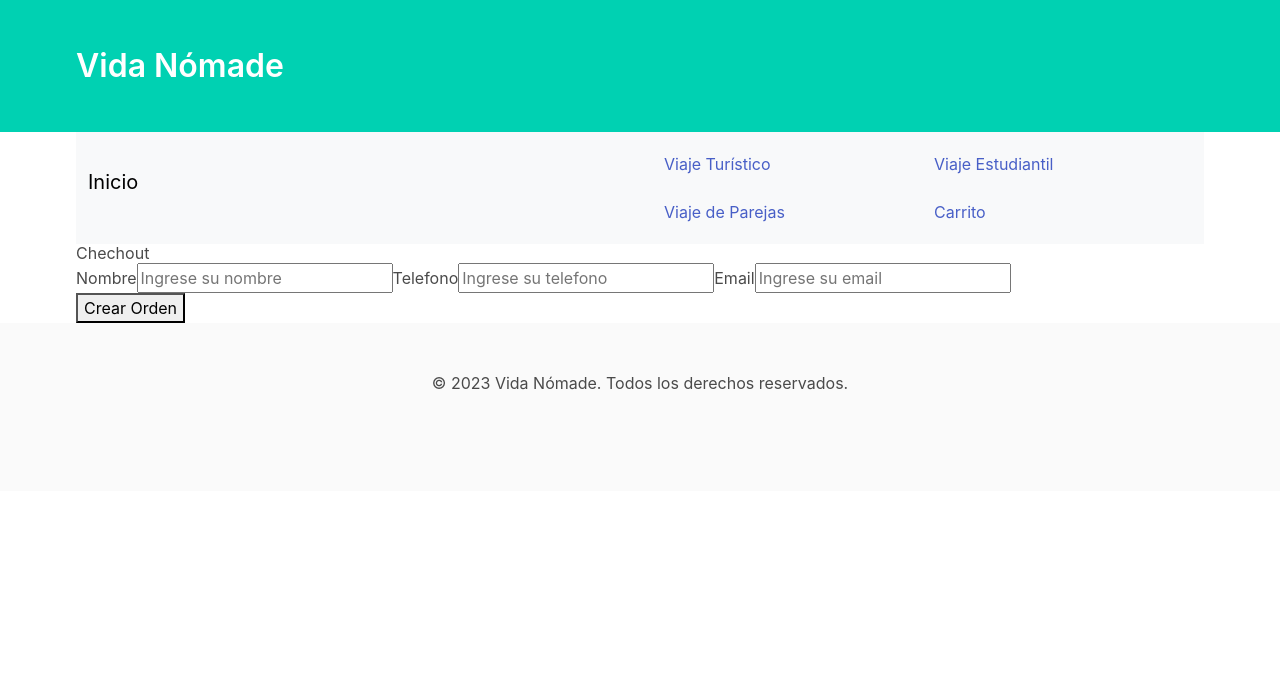
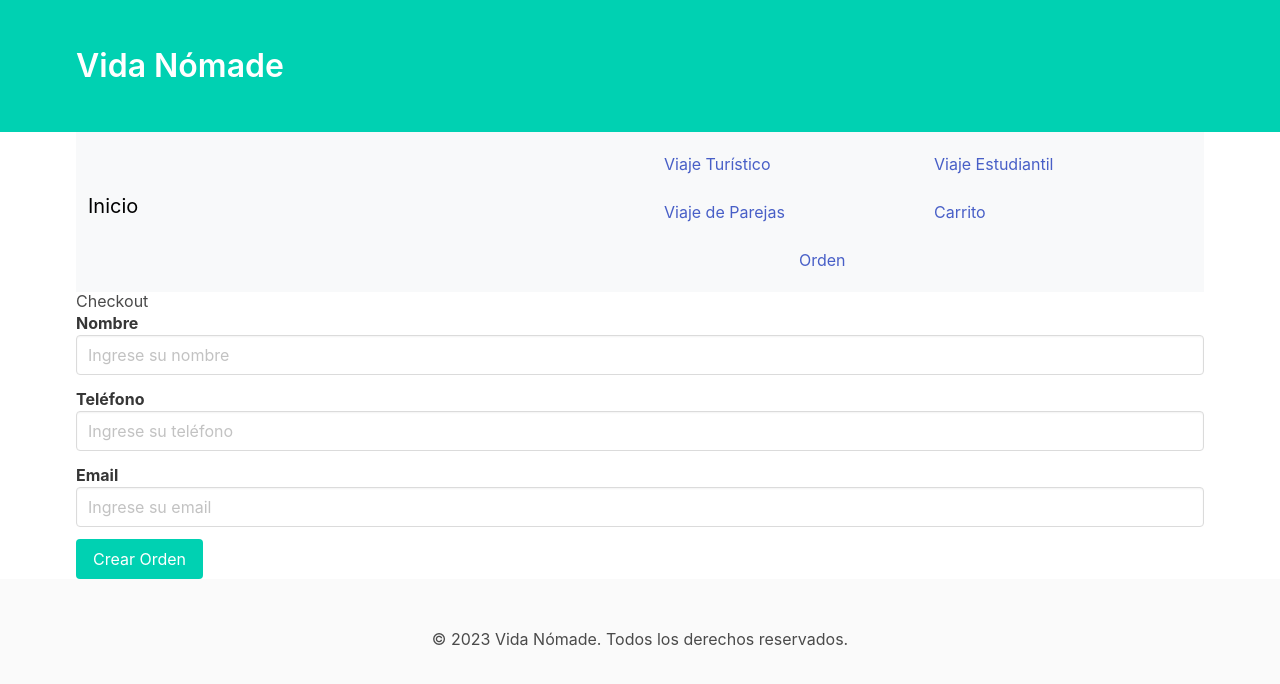
Before and after one commit to Fiorella-Becchi/proyecto-react, a React (Create React App) app: page /checkout in a window 1280 px wide. Shown: the top 684 px of the page. Built offline with nearby package versions, Linux system fonts and the light colour scheme.

Commit message:
Estilos Formulario

```diff
--- a/src/components/Checkout/Checkout.js
+++ b/src/components/Checkout/Checkout.js
@@ -66,7 +66,7 @@ if (orderId) {
 }
 return (
     <div>
-        <h1>Chechout</h1>
+        <h1>Checkout</h1>
         <CheckoutForm onConfirm={createOrder} />
     </div>
 );
--- a/src/components/CheckoutForm/CheckoutForm.js
+++ b/src/components/CheckoutForm/CheckoutForm.js
@@ -1,67 +1,78 @@
-import './CheckoutForm.css';
-import { useState } from 'react';
+import React, { useState } from 'react';
 import { useForm } from 'react-hook-form';
+import 'bulma/css/bulma.css';
 
 const CheckoutForm = ({ onConfirm }) => {
-    const [name, setName] = useState('')
-    const [phone, setPhone] = useState('')
-    const [email, setEmail] = useState('')
+    const [name, setName] = useState('');
+    const [phone, setPhone] = useState('');
+    const [email, setEmail] = useState('');
 
     const handleConfirm = (event) => {
-        event.preventDefault()
+        event.preventDefault();
 
         const userData = {
-            name, phone, email
-        }
-        onConfirm(userData)
-    }
+            name,
+            phone,
+            email,
+        };
+        onConfirm(userData);
+    };
+
     return (
         <div className='Container'>
             <form onSubmit={handleConfirm} className='Form'>
-                <label className='Label'>
+                <div className='field'>
+                    <label className='label'>
                         Nombre
+                        <div className='control'>
                             <input
-                        className='Input'
+                                className='input'
                                 type='text'
                                 value={name}
                                 onChange={({ target }) => setName(target.value)}
                                 placeholder='Ingrese su nombre'
                             />
+                        </div>
                     </label>
-                <label className='Label'>
-                    Telefono
+                </div>
+                <div className='field'>
+                    <label className='label'>
+                        Teléfono
+                        <div className='control'>
                             <input
-                        className='Input'
+                                className='input'
                                 type='text'
                                 value={phone}
                                 onChange={({ target }) => setPhone(target.value)}
-                        placeholder='Ingrese su telefono'
+                                placeholder='Ingrese su teléfono'
                             />
+                        </div>
                     </label>
-                <label className='Label'>
+                </div>
+                <div className='field'>
+                    <label className='label'>
                         Email
+                        <div className='control'>
                             <input
-                        className='Input'
+                                className='input'
                                 type='email'
                                 value={email}
                                 onChange={({ target }) => setEmail(target.value)}
                                 placeholder='Ingrese su email'
                             />
+                        </div>
                     </label>
-                <div className='Label'>
-                    <button type='submit' className='Button'>Crear Orden</button>
+                </div>
+                <div className='field'>
+                    <div className='control'>
+                        <button type='submit' className='button is-primary'>
+                            Crear Orden
+                        </button>
+                    </div>
                 </div>
             </form>
+        </div>
+    );
+};
 
-        </div>
-    )
-}
-
-
-
-
-
-
-
-
-export default CheckoutForm
+export default CheckoutForm;
--- a/src/components/NavBar/navbar.js
+++ b/src/components/NavBar/navbar.js
@@ -27,7 +27,9 @@ const NavBar = () => {
                         </div>
                         <div className="column is-12-mobile is-6-tablet">
                             <NavLink to={'/cart'} className={({ isActive }) => isActive ? 'ActiveOption' : "Option"}>Carrito</NavLink>
-
+                        </div>
+                        <div className="column is-12-mobile is-6-tablet">
+                            <NavLink to={'/checkout'} className={({ isActive }) => isActive ? 'ActiveOption' : "Option"}>Orden</NavLink>
                         </div>
                     </div>
                 </div>
```
Lines whose indentation alone changed are shown as unchanged.
